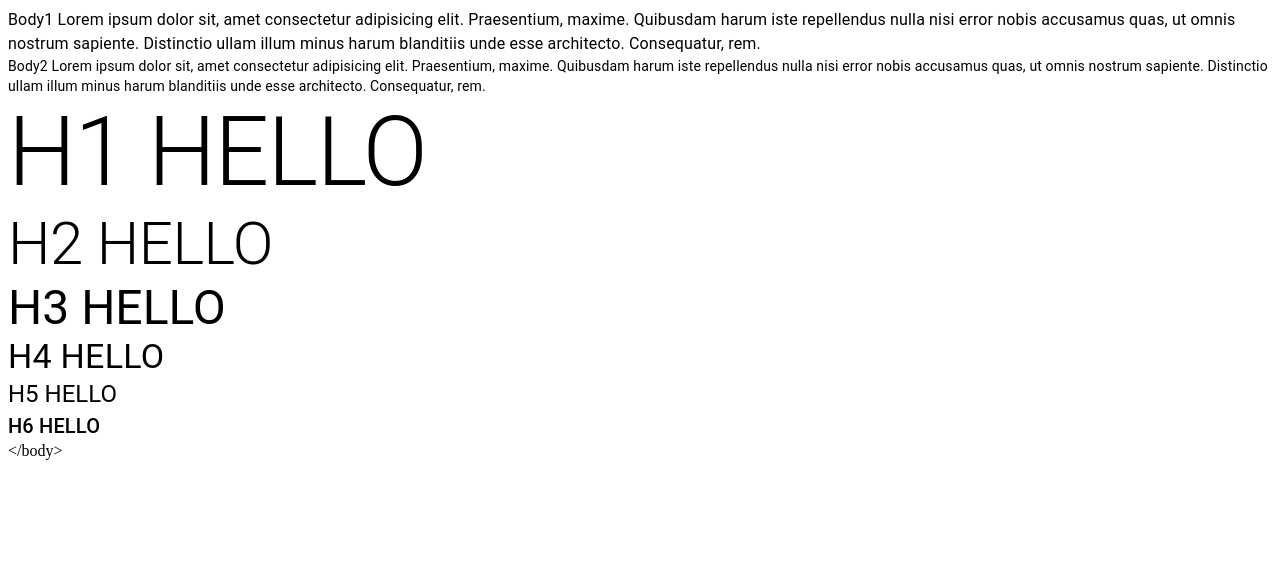
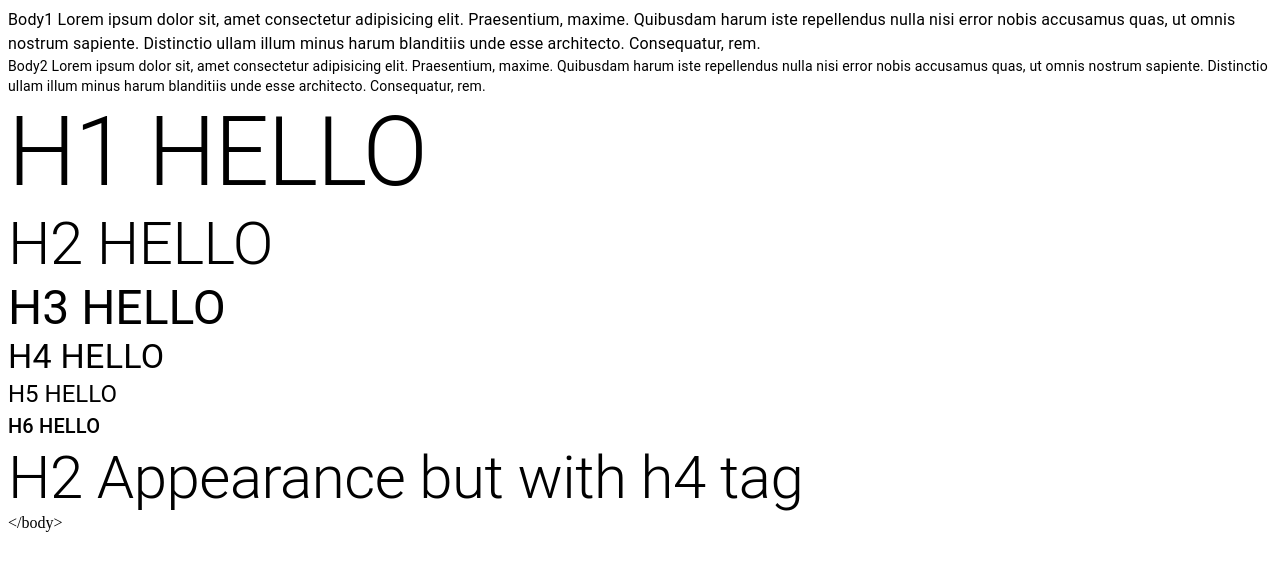
Before and after one commit to furkansylu97/MaterialUiProjects, a React (Vite) app in the folder MaterialUiProjects/: page / in a window 1280 px wide. Shown: the top 570 px of the page. Built offline with nearby package versions, Linux system fonts and the light colour scheme.

Commit message:
Typography components works were performed

```diff
--- a/MaterialUiProjects/src/components/LessonTypography.tsx
+++ b/MaterialUiProjects/src/components/LessonTypography.tsx
@@ -13,6 +13,7 @@ export const LessonTypography = () => {
         <Typography variant='h5'>H5 HELLO</Typography>
         <Typography variant='h6'>H6 HELLO</Typography>
 
+        <Typography variant='h2' component='h4'>H2 Appearance but with h4 tag</Typography>
 
     </div>
   )
```
